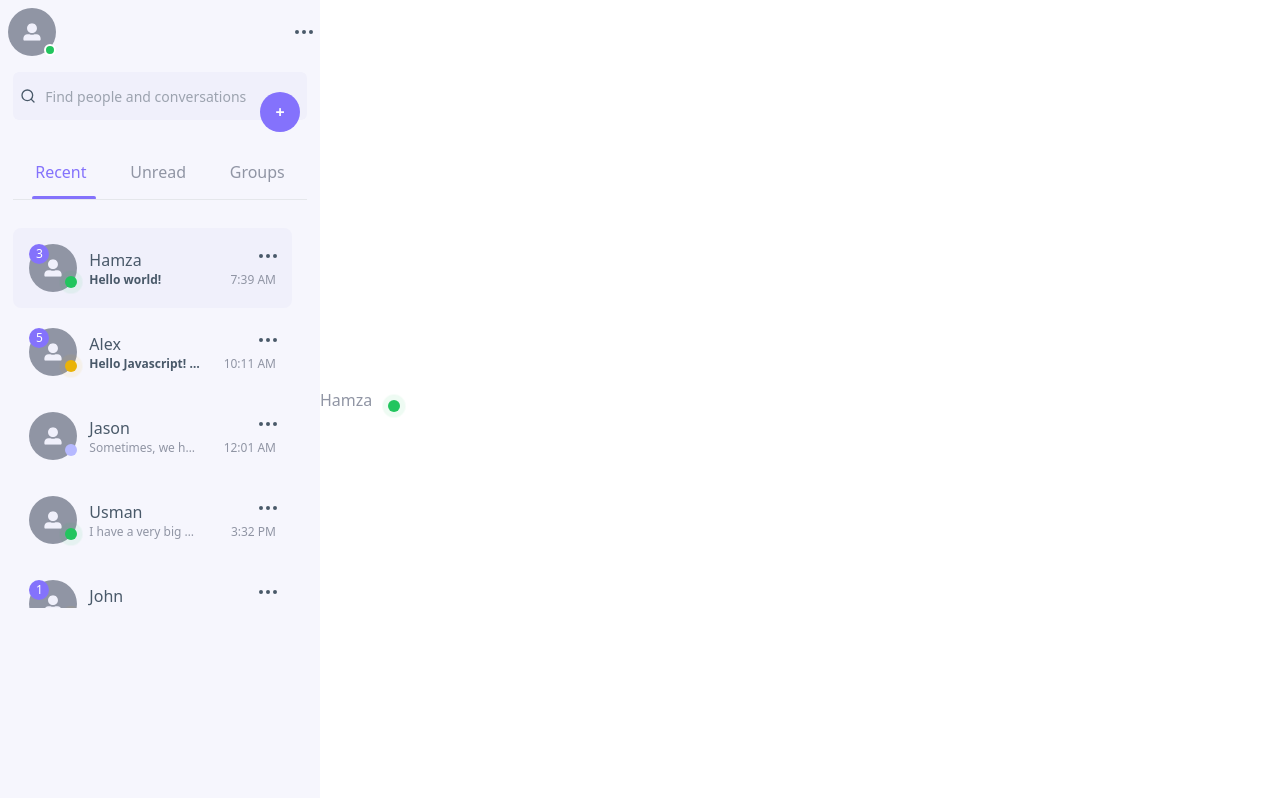
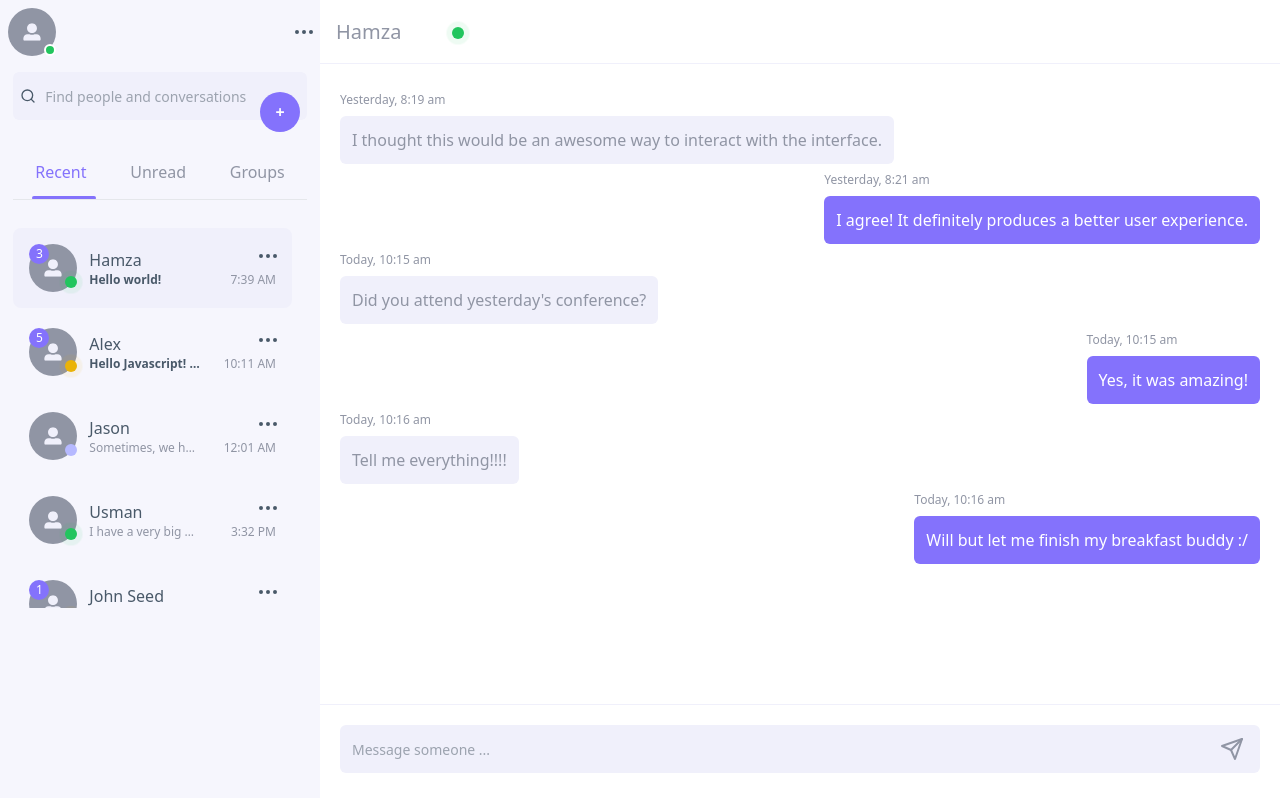
Before and after one commit to blazenn2/Chat-Application, a React (Create React App) app in the folder client/: page / in a window 1280 px wide. Built offline with nearby package versions, Linux system fonts and the light colour scheme.

Commit message:
Chat area finished

```diff
--- a/client/src/App.js
+++ b/client/src/App.js
@@ -9,7 +9,7 @@ function App() {
       { name: "Alex", message: "Hello Javascript! Long time no see buddy", time: "10:11 am", unseen: 5, isActive: false, status: "away" },
       { name: "Jason", message: "Sometimes, we have to do what is right!", time: "12:01 am", isActive: false, status: "offline" },
       { name: "Usman", message: "I have a very big butt :D", time: "3:32 pm", isActive: false, status: "online" },
-      { name: "John", message: "Something is coming ... you can feel it, can you?", time: "1:24 pm", unseen: 1, isActive: false, status: "away" },
+      { name: "John Seed", message: "Something is coming ... you can feel it, can you?", time: "1:24 pm", unseen: 1, isActive: false, status: "away" },
   ]);
   return (
     <div className="w-screen h-screen flex items-center justify-start">
--- a/client/src/components/text-box/element-styles.js
+++ b/client/src/components/text-box/element-styles.js
@@ -7,3 +7,8 @@ export const sendBoxStyles = (additionalClasses) => {
     const classes = `w-full bg-secondary rounded-md text-text-secondary p-3 text-monstserrat ${additionalClasses}`;
     return classes;
 };
+
+export const timeStyles = (additionalClasses) => {
+    const classes = `w-full text-text-primary text-xs py-2 text-monstserrat ${additionalClasses}`;
+    return classes;
+}
--- a/client/src/components/text-box/index.jsx
+++ b/client/src/components/text-box/index.jsx
@@ -1,8 +1,13 @@
-import { sendBoxStyles, recieveBoxStyles } from './element-styles';
+import { sendBoxStyles, recieveBoxStyles, timeStyles } from './element-styles';
 
 const TextBox = (props) => {
     return (
-        <div className={props.type === "send" ? sendBoxStyles(props.className) : recieveBoxStyles(props.className)} {...props}>{props.text}</div>
+        <div className={`flex flex-col ${props.type === "send" ? "items-end" :"items-start"}`}>
+            <div>
+                <div className={timeStyles(props.timeClassName)}>{props.time}</div>
+                <div className={props.type === "send" ? sendBoxStyles(props.className) : recieveBoxStyles(props.className)} {...props}>{props.text}</div>
+            </div>
+        </div>
     )
 }
 
--- a/client/src/container/chat-area.jsx
+++ b/client/src/container/chat-area.jsx
@@ -1,14 +1,30 @@
 import React from 'react'
 import PingCircle from '../components/ping-circle'
+import TextBox from '../components/text-box'
+import Input from '../components/input'
+import { FiSend } from 'react-icons/fi'
 
 const ChatArea = (props) => {
     return (
-        <div>
-            <div className="">
-                <div className="relative w-20">
-                    <p className='text-text-primary'>{props.friendList.filter(value=> value.isActive)[0].name}</p>
-                    <PingCircle status={props.friendList.filter(value=> value.isActive)[0].status} className="right-0 top-1/2" />
+        <div className='flex flex-col justify-start items-center w-3/4 h-full'>
+            <div className="w-full h-16 flex items-center justify-between border-b border-text-box">
+                <div className="relative w-36 px-4">
+                    <p className='text-text-primary text-xl'>{props.friendList.filter(value => value.isActive)[0].name}</p>
+                    <PingCircle status={props.friendList.filter(value => value.isActive)[0].status} className="right-0 bottom-1/4" />
                 </div>
+            </div>
+            <div className="flex flex-col grow w-full p-5 overflow-y-auto">
+                    <TextBox type="recieve" text="I thought this would be an awesome way to interact with the interface." time="Yesterday, 8:19 am" />
+                    <TextBox type="send" text="I agree! It definitely produces a better user experience." time="Yesterday, 8:21 am" />
+                    <TextBox type="recieve" text="Did you attend yesterday's conference?" time="Today, 10:15 am" />
+                    <TextBox type="send" text="Yes, it was amazing!" time="Today, 10:15 am" />
+                    <TextBox type="recieve" text="Tell me everything!!!!" time="Today, 10:16 am" />
+                    <TextBox type="send" text="Will but let me finish my breakfast buddy :/" time="Today, 10:16 am" />
+
+            </div>
+            <div className="h-24 p-5 border-t border-text-box w-full relative">
+                <Input placeholder="Message someone ..." />
+                <FiSend className='absolute top-1/2 right-10 -translate-y-3/4 scale-150 text-text-primary cursor-pointer'  />
             </div>
         </div>
     )
```
